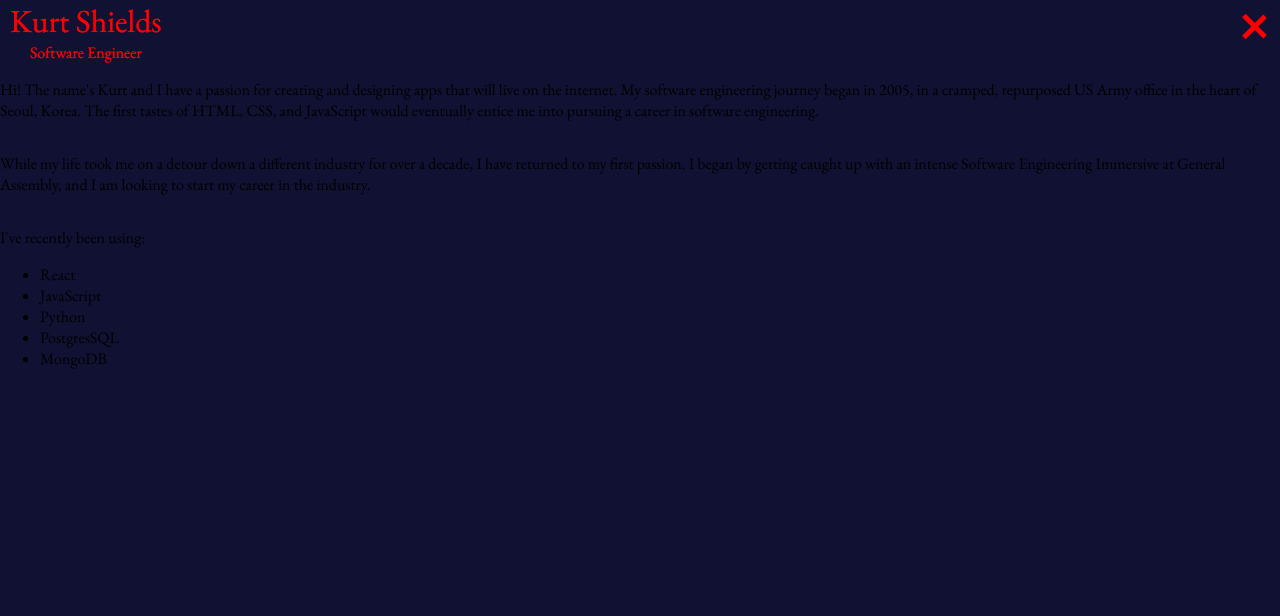
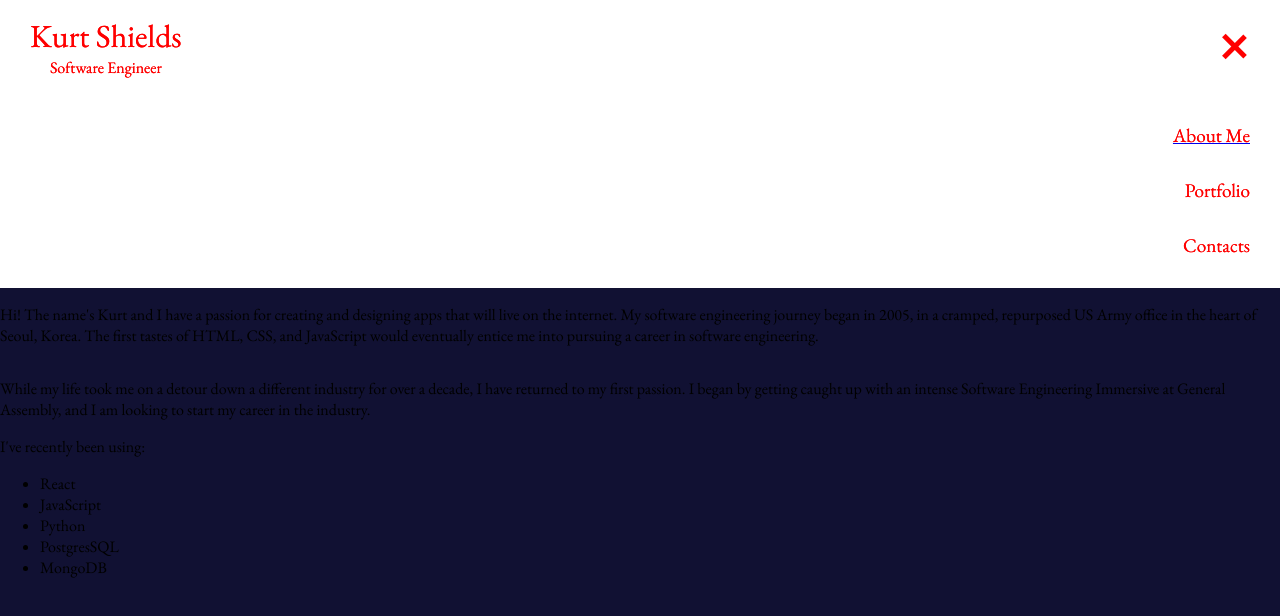
Before and after one commit to kshieldsDTS/portfolio, a React (Create React App) app: page /about in a window 1280 px wide. Both pictures are taken after a click on the element 1255 px from the left and 31 px from the top of the page. Shown: the top 616 px of the page. Built offline with nearby package versions, Linux system fonts and the light colour scheme.

Commit message:
get most functionality complete on dropdown menu in Nav.js. still more issues to work out

```diff
--- a/src/Components/About.js
+++ b/src/Components/About.js
@@ -16,7 +16,7 @@ function About(props) {
 					up with an intense Software Engineering Immersive at General Assembly,
 					and I am looking to start my career in the industry.
                 </p>
-                <p>
+                <div>
                     I've recently been using:
                     <ul>
                         <li>React</li>
@@ -25,7 +25,7 @@ function About(props) {
                         <li>PostgresSQL</li>
                         <li>MongoDB</li>
                     </ul>
-                </p>
+                </div>
 			</div>
 		);
 }
--- a/src/Components/Nav.js
+++ b/src/Components/Nav.js
@@ -10,7 +10,8 @@ function Nav(props) {
         }
     }
     return (
-        <div className="nav-wrapper">
+        <div className='nav-wrapper'>
+        <div className="horizontal-wrapper">
             <div className="header-wrapper">
                 <span className="name-span">Kurt Shields</span>
                 <span className="title-span">Software Engineer</span>
@@ -27,7 +28,19 @@ function Nav(props) {
                 <div className={!props.openMenu ? 'hb-line hb-top' : 'hb-line hb-top-change'}></div>
                 <div className={!props.openMenu ? 'hb-line hb-middle' : 'hb-line hb-middle-change'}></div>
                 <div className={!props.openMenu ? 'hb-line hb-bottom' : 'hb-line hb-bottom-change'}></div>
+
             </div>
+        </div>
+        <nav className={props.openMenu ? 'expanded-menu show-menu' : 'expanded-menu closed-menu'}>
+            <ul className='link-list'>
+                <Link to='/about'>
+                    <li className={props.openMenu ? 'navlink link-one' : 'hidden'}>About Me</li>
+                </Link>
+
+                <li className={props.openMenu ? 'navlink link-two' : 'hidden-nav-link'}>Portfolio</li>
+                <li className={props.openMenu ? 'navlink link-three' : 'hidden-nav-link'}>Contacts</li>
+            </ul>
+        </nav>
         </div>
     );
 }
--- a/src/index.css
+++ b/src/index.css
@@ -8,26 +8,36 @@ html body {
 .app {
   display: flex;
 }
+.hidden {
+  opacity: 0;
+  height: 0;
+}
 .nav-wrapper {
+  display: flex;
+  flex-direction: column;
+}
+.horizontal-wrapper {
 	display: flex;
 	justify-content: space-between;
-  margin-left: 10px;
+  background-color: white;
 }
 .header-wrapper {
 	display: flex;
 	flex-direction: column;
 	text-align: center;
+  margin: 15px;
+  margin-left: 30px;
 }
 .name-span {
   opacity: 0;
 	font-size: 2em;
   color: red;
-  animation: fadeinred 1s ease 6s forwards
+  animation: fadeinred 1s ease 3.2s forwards
 }
 .title-span {
   opacity: 0;
   color: red;
-  animation: fadeinred 1s ease 7s forwards
+  animation: fadeinred 1s ease 3.5s forwards
 }
 .hamburger {
   color: red;
@@ -38,14 +48,15 @@ html body {
   display: flex;
   flex-direction: column;
   width: 30px;
-  margin: 10px;
+  margin: 30px;
+  opacity: 0;
+  animation: fadeinred 1s ease 3.8s forwards;
 }
 .hb-line {
   background-color: red;
   width: 30px;
   height: 5px;
   margin: 3px;
-  animation: fadeinred 1s ease 7s forwards;
 }
 .hb-top {
   animation: top-return 0.5s ease forwards;
@@ -65,20 +76,55 @@ html body {
 .hb-bottom-change {
   animation: bottom-change 0.5s ease forwards;
 }
+.closed-menu {
+  animation: fade-up 0.5s ease forwards;
+  transform-origin: bottom center;
+}
+.expanded-menu {
+  color: red;
+}
+.show-menu {
+  background-color: white;
+  animation: drop-down 1s ease 1 forwards;
+  transform-origin: top center;
+}
+.link-list {
+  margin: 15px;
+}
+.navlink {
+  text-align: right;
+  list-style: none;
+  color: red;
+  font-size: larger;
+  padding: 15px;
+}
+.link-one {
+  opacity: 0;
+  animation: fadeinred 1s ease 1s 1 forwards;
+}
+.link-two {
+  opacity: 0;
+  animation: fadeinred 1s ease 1.1s 1 forwards;
+}
+.link-three {
+  opacity: 0;
+  animation: fadeinred 1s ease 1.2s 1 forwards;
+}
+
 .about-wrapper {
   display: flex;
   flex-direction: column;
 }
 .loader-container {
   display: flex;
+  height: 70vh;
   justify-content: center;
   align-items: center;
-  height: 100vh;
-  animation: fadeout 1s ease 5s 1 forwards;
+  animation: fadeout 1s ease 2.5s 1 forwards;
 }
 .loader-div {
   position: absolute;
-  width: 90px;
+  width: 100px;
   height: 51px;
 }
 .loader-div:nth-of-type(2) {
@@ -101,31 +147,31 @@ html body {
 }
 .h1 {
   left: 0;
-  animation: load1 3s ease 1 forwards;
+  animation: load1 1.8s linear 1 forwards;
 }
 .h2 {
   right: 0;
-  animation: load2 3s ease .4s 1 forwards;
+  animation: load2 1.8s linear .2s 1 forwards;
 }
 .h3 {
   right: 0;
-  animation: load3 3s ease .8s 1 forwards;
+  animation: load3 1.8s linear .4s 1 forwards;
 }
 .h4 {
   right: 0;
-  animation: load4 3s ease 1.2s 1 forwards;
+  animation: load4 1.8s linear .6s 1 forwards;
 }
 .h5 {
   left: 0;
-  animation: load5 3s ease 1.6s 1 forwards;
+  animation: load5 1.8s linear .8s 1 forwards;
 }
 .h6 {
   left: 0;
-  animation: load6 3s ease 2s 1 forwards;
+  animation: load6 1.8s linear 1.2s 1 forwards;
 }
 .k {
   opacity: 0;
-  animation: fadeinred 3s ease 2.4s 1 forwards;
+  animation: fadeinred 1.8s ease 1.4s 1 forwards;
   color: red;
   font-size: xx-large;
 }
@@ -167,7 +213,7 @@ html body {
 
 @keyframes fadeinred {
   0%{opacity:0;text-shadow: 0px 10px 5px red, 0px -10px 5px, 10px 0px 5px, -10px 0px 5px}
-  40%{opacity:1;text-shadow: 0px 0px 5px red}
+  30%{opacity:1;text-shadow: 0px 0px 5px red}
   100%{opacity:1;text-shadow: 0px 0px 0px}
 }
 
@@ -195,3 +241,12 @@ html body {
   0%{transform: rotate(-45deg) translate(5px, -10px)}
   100%{}
 }
+
+@keyframes drop-down {
+  0%{transform: scaleY(0)}
+  100%{transform: scaleY(1)}
+}
+@keyframes fade-up {
+  100%{transform: scaleY(1)}
+  0%{transform: scaleY(0)}
+}
```
